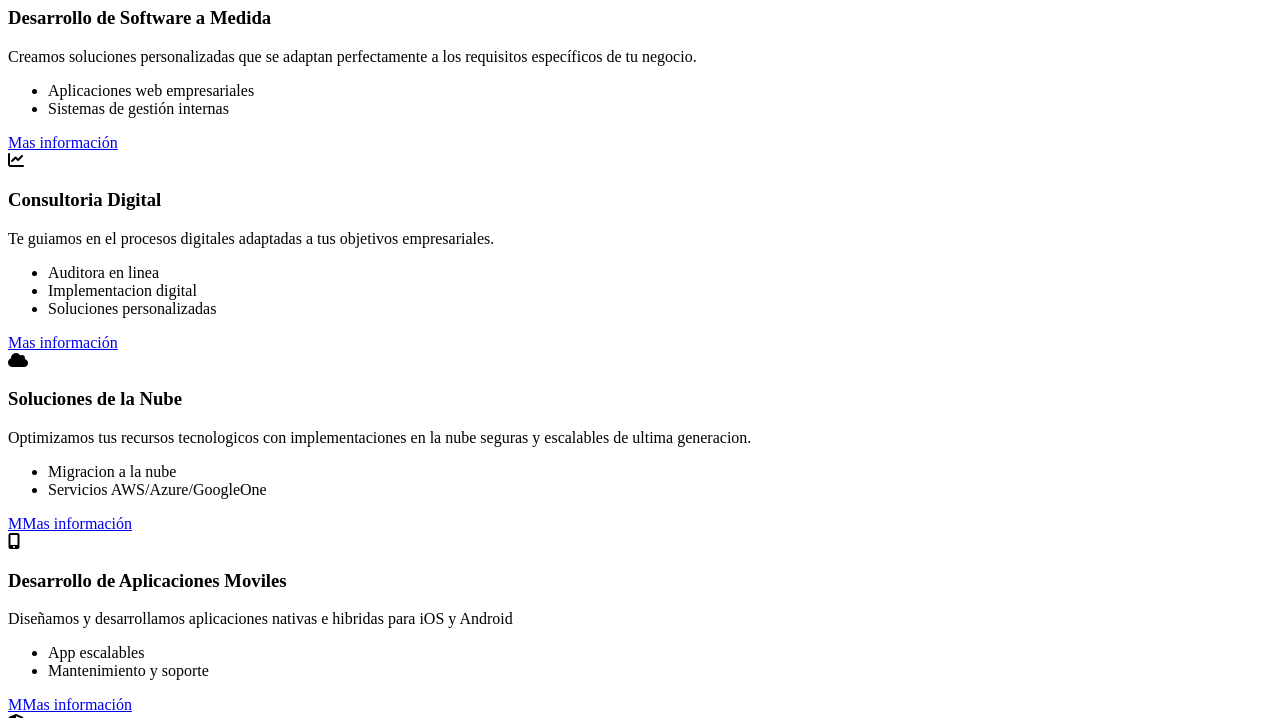
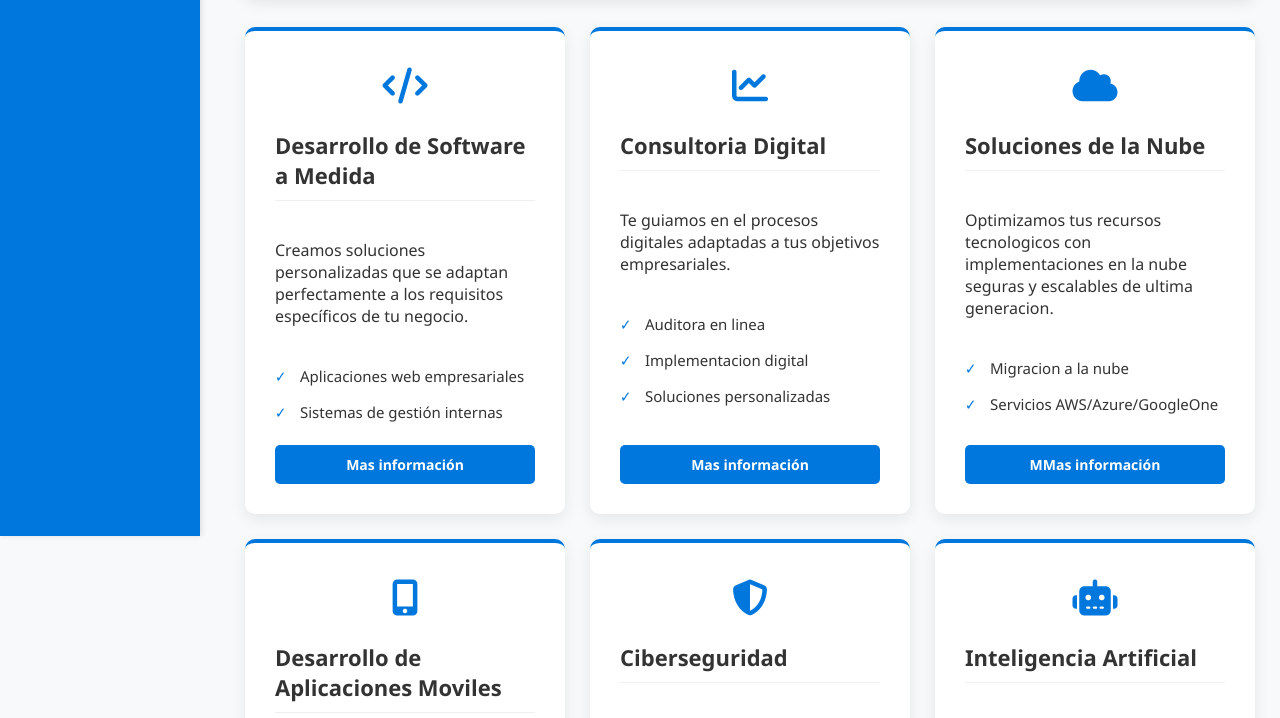
Before and after one commit to Lex-fabian/Grupo2, a plain HTML site: page servicios.html in a window 1280 px wide. Shown: the part 264-982 px from the top of the page. Drawn offline with Linux system fonts and the light colour scheme; the site is published under a folder, as on GitHub Pages, so addresses that start at the root find nothing.

Commit message:
ultimo cambio

```diff
--- a/servicios.html
+++ b/servicios.html
@@ -3,7 +3,7 @@
 <head>
     <meta charset="UTF-8">
     <meta name="viewport" content="width=device-width, initial-scale=1.0">
-    <link rel="stylesheet" href="/style/servicios.css">
+    <link rel="stylesheet" href="style/servicios.css">
     <link rel="stylesheet" href="https://cdnjs.cloudflare.com/ajax/libs/font-awesome/6.4.0/css/all.min.css">
     <title>Servicios - TecnoInnovation</title>
 </head>
```
